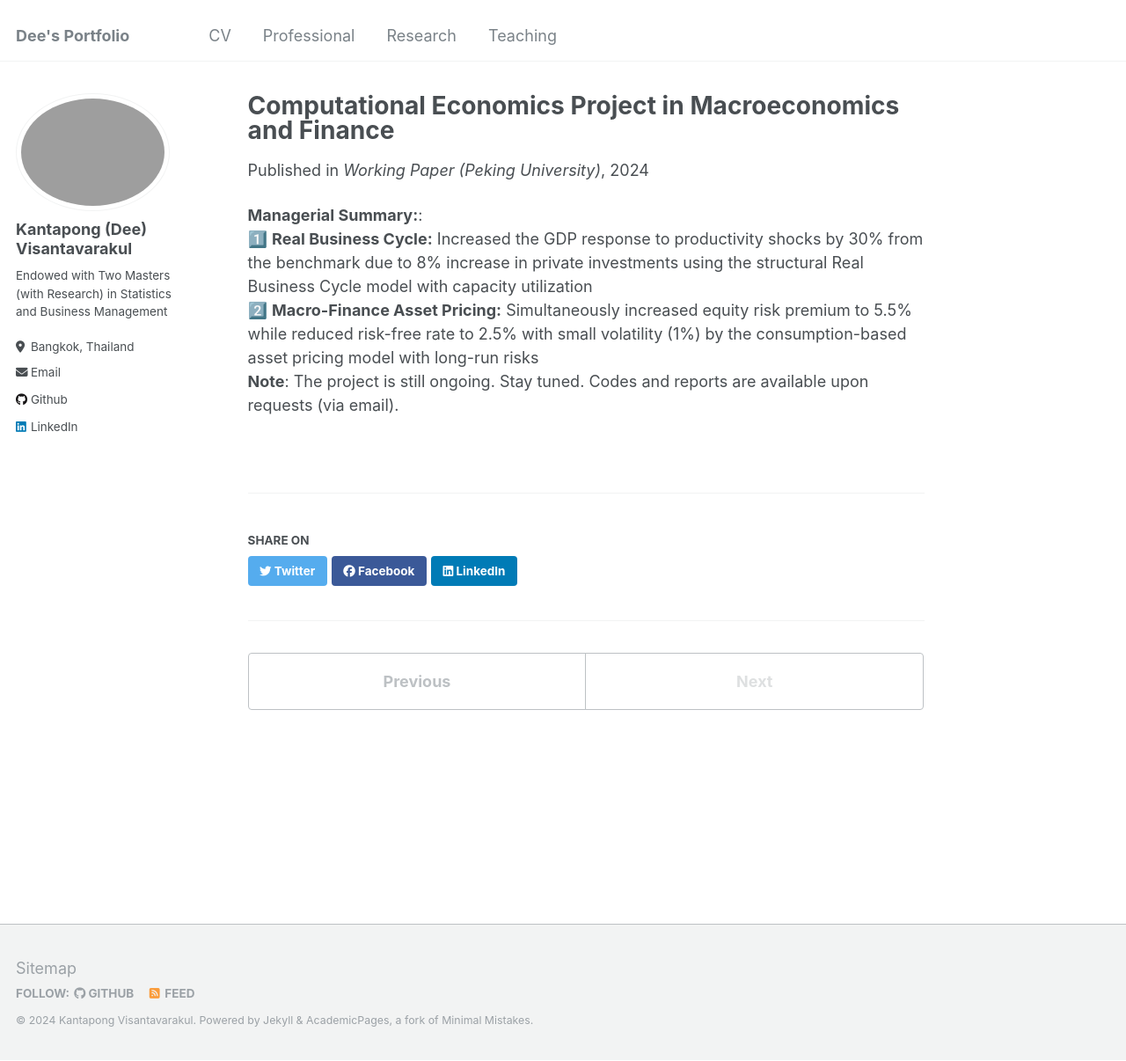
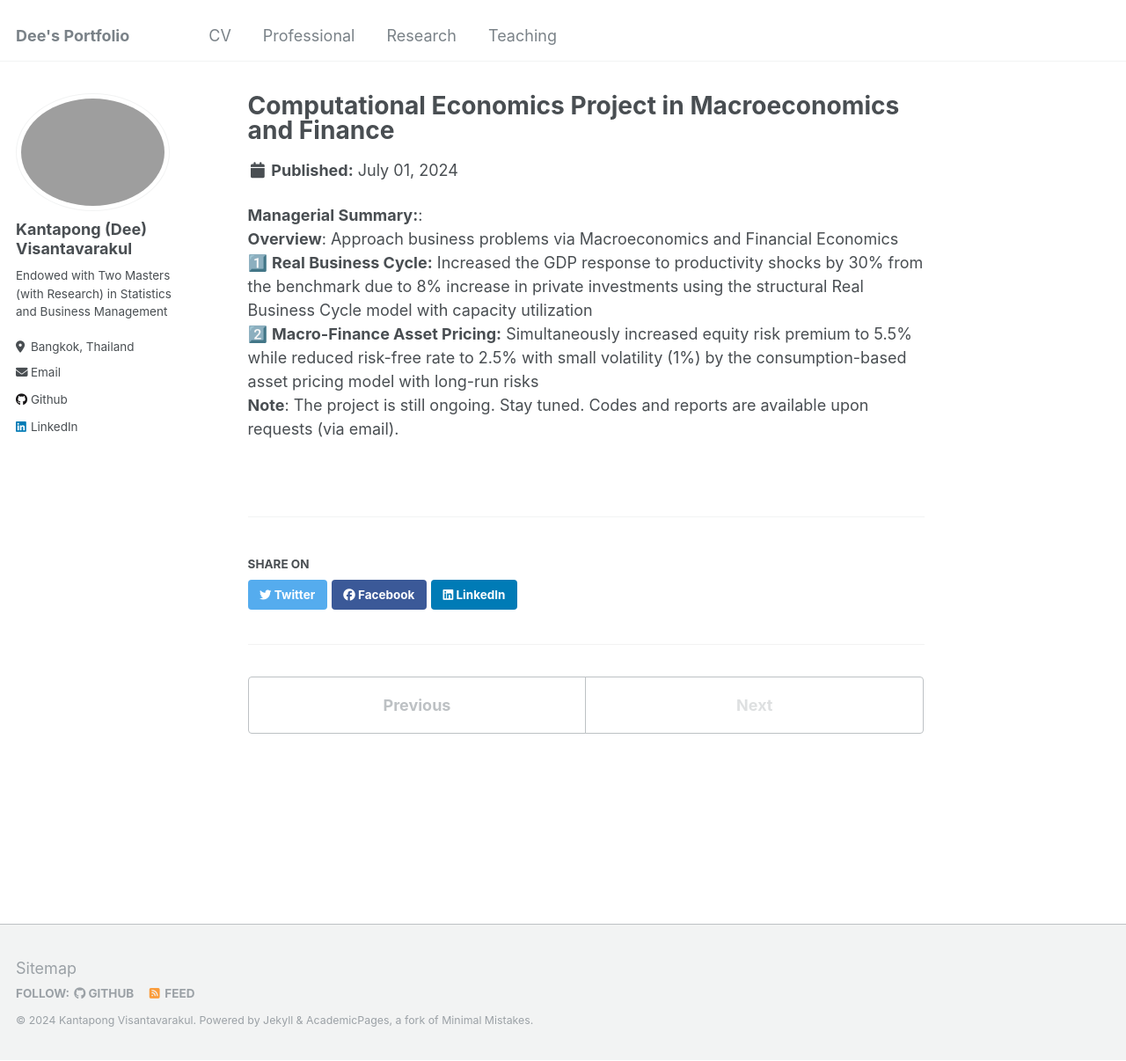
Before and after one commit to GoodDee/GoodDee.github.io, a Jekyll site: the page built from _publications/2024-07-01-paper-title-number-1.md, in a window 1280 px wide and 1206 px high. Shown: the whole window at 88% size. Built offline with Jekyll 4.4.1, drawn with Linux system fonts in a browser that asks for light colours.

Commit message:
Update 2024-07-01-paper-title-number-1.md

```diff
--- a/_publications/2024-07-01-paper-title-number-1.md
+++ b/_publications/2024-07-01-paper-title-number-1.md
@@ -4,9 +4,9 @@ collection: publications
 permalink: /publication/2024-07-01-paper-title-number-1
 excerpt: 'This working project conducts quantitative analysis using structural modelling'
 date: 2024-07-01
-venue: 'Working Paper (Peking University)'
 ---
 **Managerial Summary:**:
+**Overview**: Approach business problems via Macroeconomics and Financial Economics
 1️⃣ **Real Business Cycle:** Increased the GDP response to productivity shocks by 30% from the benchmark due to 8% increase in private investments using the structural Real Business Cycle model with capacity utilization
 2️⃣ **Macro-Finance Asset Pricing:** Simultaneously increased equity risk premium to 5.5% while reduced risk-free rate to 2.5% with small volatility (1%) by the consumption-based asset pricing model with long-run risks
 **Note**: The project is still ongoing. Stay tuned. Codes and reports are available upon requests (via email).
```
